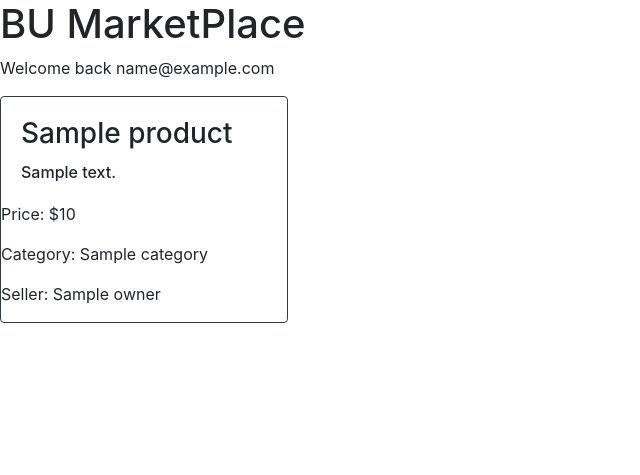
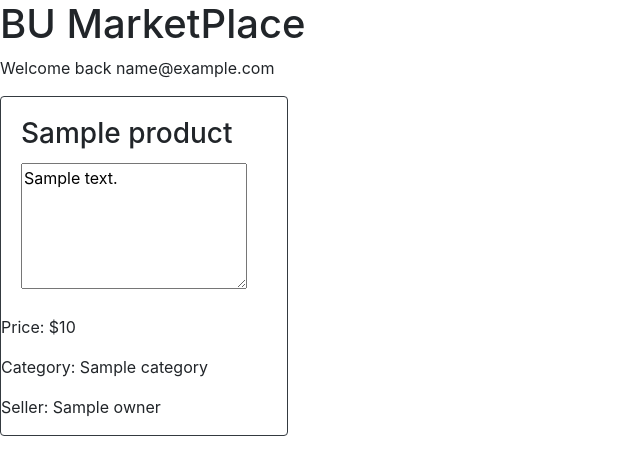
Before and after one commit to YLee2121/tim_flack, a Flask app: page / in a window 1280 px wide. Shown: the part 56-531 px from the top of the page, without its empty margins (0-640 px from the left). Run offline with Flask 2, Linux system fonts and the light colour scheme; the visitor is signed in with stand-in values (Sample User, id 1); a database or web service that is not in the repository returns one stand-in record (values such as "Sample title"); some libraries are stand-ins or nearby versions.

Commit message:
textarea show description better

```diff
--- a/websites/templates/home.html
+++ b/websites/templates/home.html
@@ -16,7 +16,7 @@
 
             <div class="card-body">
                 <h3 class="card-title">{{p['title']}}</h3>
-                <h6 class="card-text">{{p['description']}}</h6>
+                <textarea readonly rows="5">{{ p['description'] }}</textarea>
             </div>
 
             <ul class="list-group list-group-flush">
--- a/websites/templates/profile.html
+++ b/websites/templates/profile.html
@@ -21,14 +21,18 @@
   <br>
   <br>
 
+
   {% for p in all_product_owned %}
 
     <div class="card border-dark mb-3" style="max-width: 18rem;">
 
         <div class="card-body">
           <h3 class="card-title">{{p['title']}}</h3>
-          <h6 class="card-text">{{ p['description'] }}</h6>
+          <textarea readonly rows="5">{{ p['description'] }}</textarea>
+
         </div>
+
+
 
         <ul class="list-group list-group-flush">
           <li class="list-group-item">Price: ${{p['price']}}</li>
```
